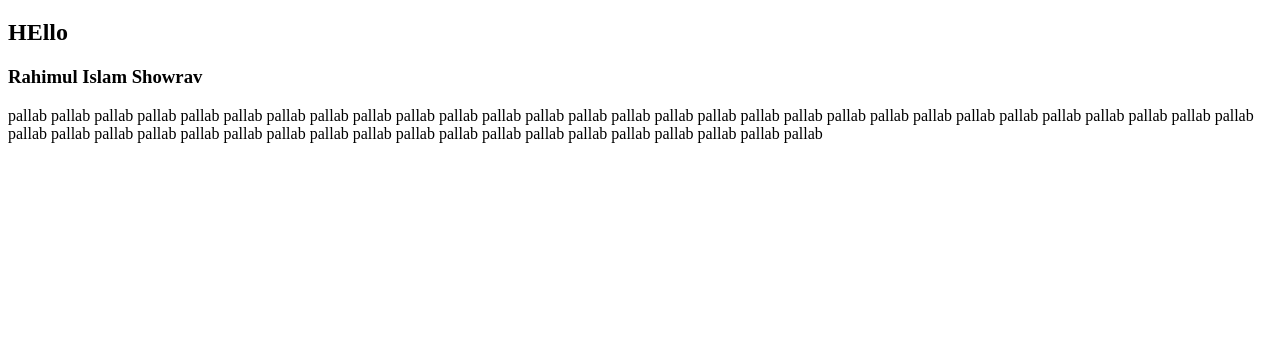
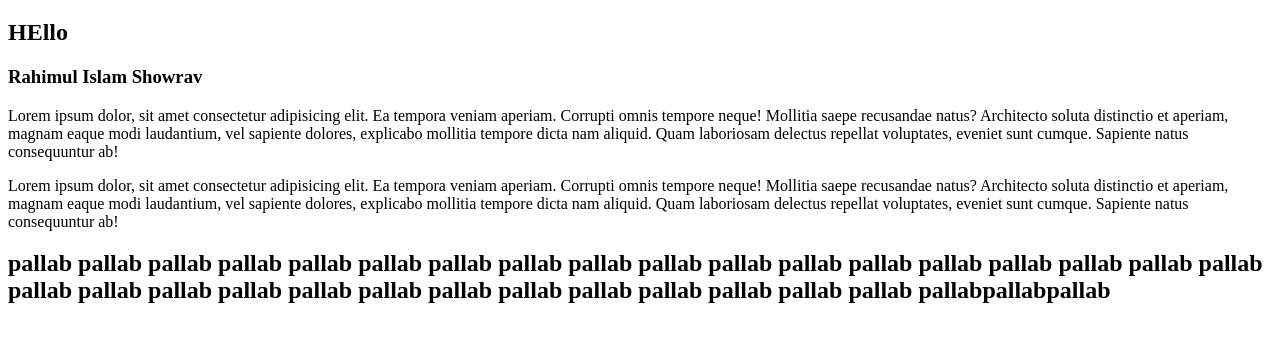
Before and after one commit to rishowrav/dummy-repo, a plain HTML site: page index.html in a window 1280 px wide. Shown: the part 61-402 px from the top of the page. Drawn offline with Linux system fonts and the light colour scheme.

Commit message:
add: by pallab

```diff
--- a/index.html
+++ b/index.html
@@ -12,12 +12,27 @@
     <div>
       <h3>Rahimul Islam Showrav</h3>
       <p>
+        Lorem ipsum dolor, sit amet consectetur adipisicing elit. Ea tempora
+        veniam aperiam. Corrupti omnis tempore neque! Mollitia saepe recusandae
+        natus? Architecto soluta distinctio et aperiam, magnam eaque modi
+        laudantium, vel sapiente dolores, explicabo mollitia tempore dicta nam
+        aliquid. Quam laboriosam delectus repellat voluptates, eveniet sunt
+        cumque. Sapiente natus consequuntur ab!
+      </p>
+      <p>
+        Lorem ipsum dolor, sit amet consectetur adipisicing elit. Ea tempora
+        veniam aperiam. Corrupti omnis tempore neque! Mollitia saepe recusandae
+        natus? Architecto soluta distinctio et aperiam, magnam eaque modi
+        laudantium, vel sapiente dolores, explicabo mollitia tempore dicta nam
+        aliquid. Quam laboriosam delectus repellat voluptates, eveniet sunt
+        cumque. Sapiente natus consequuntur ab!
+      </p>
+      <h2>
         pallab pallab pallab pallab pallab pallab pallab pallab pallab pallab
         pallab pallab pallab pallab pallab pallab pallab pallab pallab pallab
         pallab pallab pallab pallab pallab pallab pallab pallab pallab pallab
-        pallab pallab pallab pallab pallab pallab pallab pallab pallab pallab
-        pallab pallab pallab pallab pallab pallab pallab pallab
-      </p>
+        pallab pallabpallabpallab
+      </h2>
     </div>
   </body>
 </html>
```
